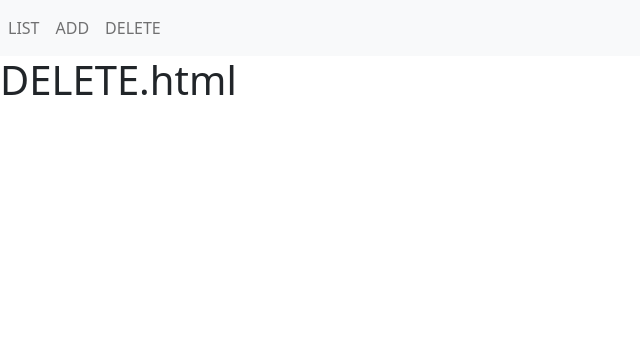
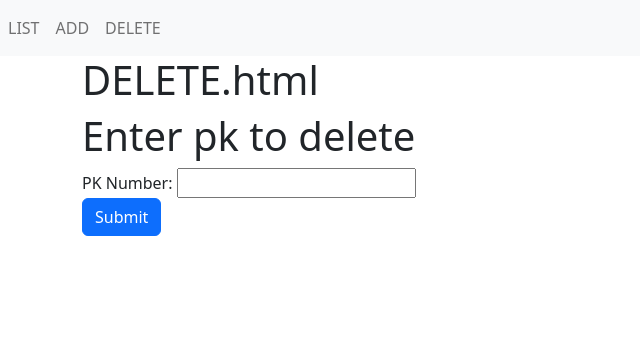
Before and after one commit to tIcers/car_site, a Django app: page /cars/delete/ in a window 1280 px wide. Shown: the top 356 px of the page, without its empty margins (0-640 px from the left). Run offline with Django 4.2, Linux system fonts and the light colour scheme.

Commit message:
added delete and create function

```diff
--- a/cars/templates/cars/delete.html
+++ b/cars/templates/cars/delete.html
@@ -1,8 +1,15 @@
 {% extends 'base.html' %}
 
 {% block content %}
-
-<h1>DELETE.html</h1>
-
+<div class='container'>
+	<h1>DELETE.html</h1>
+	<h1> Enter pk to delete</h1>
+	<form action='' method='POST'>
+		{% csrf_token %}
+		<div class ='form-group'>
+			<label for=''>PK Number:</label>
+			<input type='text' id='pk'name='pk'>
+		</div>
+		<input class='btn btn-primary' type='submit'>
 
 {% endblock %}
--- a/cars/views.py
+++ b/cars/views.py
@@ -19,4 +19,15 @@ def add(request):
 		return render(request,'cars/add.html')
 
 def delete(request):
-	return render(request,'cars/delete.html')
+	if request.POST:
+		#delete car
+		pk = request.POST['pk']
+		try:
+			models.Car.objects.get(pk=pk).delete()
+			return redirect(reverse('cars:list'))
+
+		except:
+			print('pk not found')
+			return redirect(reverse('cars:list'))
+	else:
+		return render(request,'cars/delete.html')
```
Also changed, not shown: db.sqlite3.
